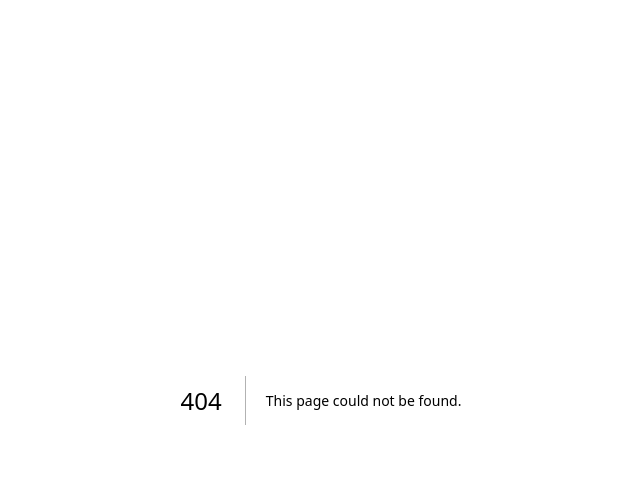
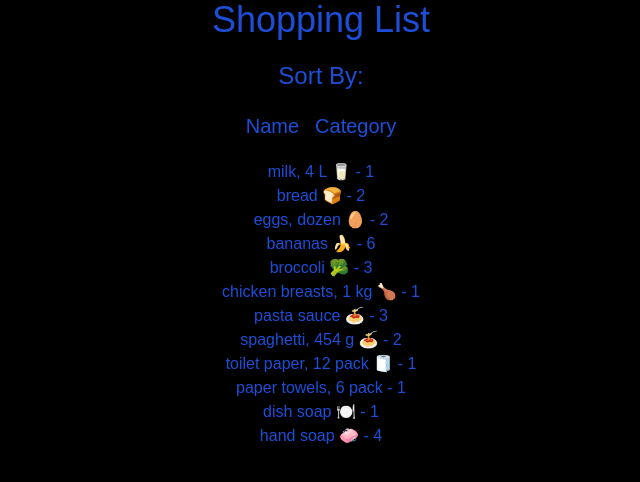
Before and after one commit to Dally-Bear/cprg306-assignments, a Next.js app: page /week-6 in a window 1280 px wide. Before the commit this address had no page. Shown: the top 482 px of the page, without its empty margins (319-959 px from the left). Built offline with nearby package versions, Linux system fonts and the light colour scheme.

Commit message:
week-6 rough

```diff
--- a/app/page.js
+++ b/app/page.js
@@ -20,6 +20,10 @@ export default function Page() {
               <li className="p-5">
                 <Link href="/week-5">Week 5 Assignment</Link>
               </li>
+              <li className="p-5">
+                <Link href="/week-6">Week 6 Assignment</Link>
+              </li>
+
             </ul>
         </div>
 
--- /dev/null
+++ b/app/week-6/item-list.js
@@ -0,0 +1,37 @@
+"use client";
+import itemsJson from './items.json';
+import { useState } from 'react';
+
+
+
+export default function ItemList() {
+    const [items, setItems] = useState(itemsJson);
+    const [sortCriterion, setSort] = useState('name');
+
+    const sortItems = (criterion) => {
+        const sortedItems = [...items].sort((a, b) => {
+            if (criterion === 'name') {
+                return a.name.localeCompare(b.name);
+            } else if (criterion === 'category') {
+                return a.category.localeCompare(b.category);
+            }
+            return 0;
+        });
+        setItems(sortedItems);
+    };
+
+    return (
+            <div className= "text-center text-blue-700">
+                <h1 className= "text-center text-2xl text-blue-700 mb-5"> Sort By:</h1>
+                <button className="pr-2 text-xl" onClick={() => {setSort('name'); sortItems('name'); }}>Name</button>
+                <button className="pl-2 text-xl" onClick={() => {setSort('category'); sortItems('category'); }}>Category</button>
+                        <ul className='mt-5'>
+                            {items.map((item, index) => (
+                                <li key={index}>
+                                    {item.name} - {item.quantity}
+                                </li>
+                            ))}
+                        </ul>
+        </div>
+    );
+}
--- /dev/null
+++ b/app/week-6/item.js
@@ -0,0 +1,17 @@
+//Building an item component which accepts name, quantity, and category as props and displays them in a list item element.
+//Style using Tailwind CSS
+export default function Item({name, quantity, category}) {
+    return (
+        <div>
+            <div className="w-full justify-center flex">
+                <ul>
+                    <li className="bg-black-200  text-center flex-col">
+                    <div className="font-bold text-blue-700 text-xl text-center bg-yellow-100">Name: {name}</div>
+                    <div className="text-blue-700 text-center bg-yellow-100">Quantity: {quantity}</div>
+                    <div className="text-blue-700 text-center bg-yellow-100">Category: {category}</div>
+                    </li>
+                </ul>
+            </div>
+        </div>
+    )
+};
--- /dev/null
+++ b/app/week-6/items.json
@@ -0,0 +1,74 @@
+[
+    {
+      "id": "1h2GJKH12gkHG31h1H",
+      "name": "milk, 4 L 🥛",
+      "quantity": 1,
+      "category": "dairy"
+    },
+    {
+      "id": "2KJH3k2j3H1k2J3K1H",
+      "name": "bread 🍞",
+      "quantity": 2,
+      "category": "bakery"
+    },
+    {
+      "id": "3h2KJH3k2j3H1k2J3",
+      "name": "eggs, dozen 🥚",
+      "quantity": 2,
+      "category": "dairy"
+    },
+    {
+      "id": "4k2J3K1H2GJKH12gk",
+      "name": "bananas 🍌",
+      "quantity": 6,
+      "category": "produce"
+    },
+    {
+      "id": "5H1h1H2KJH3k2j3H",
+      "name": "broccoli 🥦",
+      "quantity": 3,
+      "category": "produce"
+    },
+    {
+      "id": "6H1k2J3K1H2GJKH1",
+      "name": "chicken breasts, 1 kg 🍗",
+      "quantity": 1,
+      "category": "meat"
+    },
+    {
+      "id": "7gkHG31h1H2KJH3k",
+      "name": "pasta sauce 🍝",
+      "quantity": 3,
+      "category": "canned goods"
+    },
+    {
+      "id": "8j3H1k2J3K1H2GJK",
+      "name": "spaghetti, 454 g 🍝",
+      "quantity": 2,
+      "category": "dry goods"
+    },
+    {
+      "id": "9H12gkHG31h1H2KJ",
+      "name": "toilet paper, 12 pack 🧻",
+      "quantity": 1,
+      "category": "household"
+    },
+    {
+      "id": "10H3k2j3H1k2J3K1",
+      "name": "paper towels, 6 pack",
+      "quantity": 1,
+      "category": "household"
+    },
+    {
+      "id": "11k2J3K1H2GJKH12",
+      "name": "dish soap 🍽️",
+      "quantity": 1,
+      "category": "household"
+    },
+    {
+      "id": "12GJKH12gkHG31h1",
+      "name": "hand soap 🧼",
+      "quantity": 4,
+      "category": "household"
+    }
+  ]
--- /dev/null
+++ b/app/week-6/page.js
@@ -0,0 +1,11 @@
+import ItemList from "./item-list.js";
+
+export default function Page() {
+    return(
+        <main className= "min-h-screen w-full  justify-center bg-black">
+            <h1 className= "text-center text-4xl text-blue-700 bg-black mb-5"> Shopping List</h1>
+
+            <ItemList/>
+        </main>
+    )
+};
```
Also changed, not shown: app/week-6/new-item.js (added).
